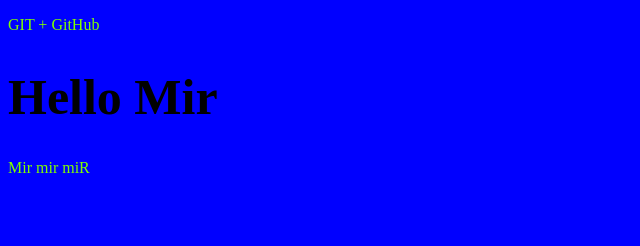
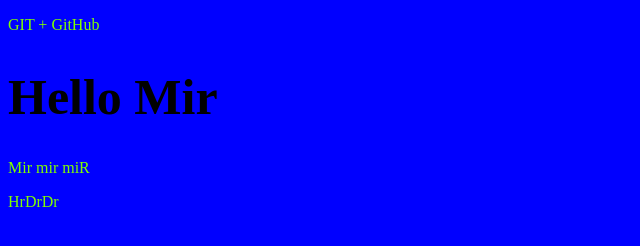
Before and after one commit to Turente/gittest, a plain HTML site: page index.html in a window 1280 px wide. Shown: the full height of the page, 0-640 px from the left. Drawn offline with Linux system fonts and the light colour scheme; files that its build step writes are made by us from their sources.

Commit message:
3 commit

```diff
--- a/index.html
+++ b/index.html
@@ -10,5 +10,6 @@
     <p>GIT + GitHub</p>
     <h1>Hello Mir</h1>
     <p>Mir mir miR</p>
+    <p>HrDrDr</p>
 </body>
 </html>
```
Also changed, not shown: CSS/MAIN.css (renamed from MAIN.css).
